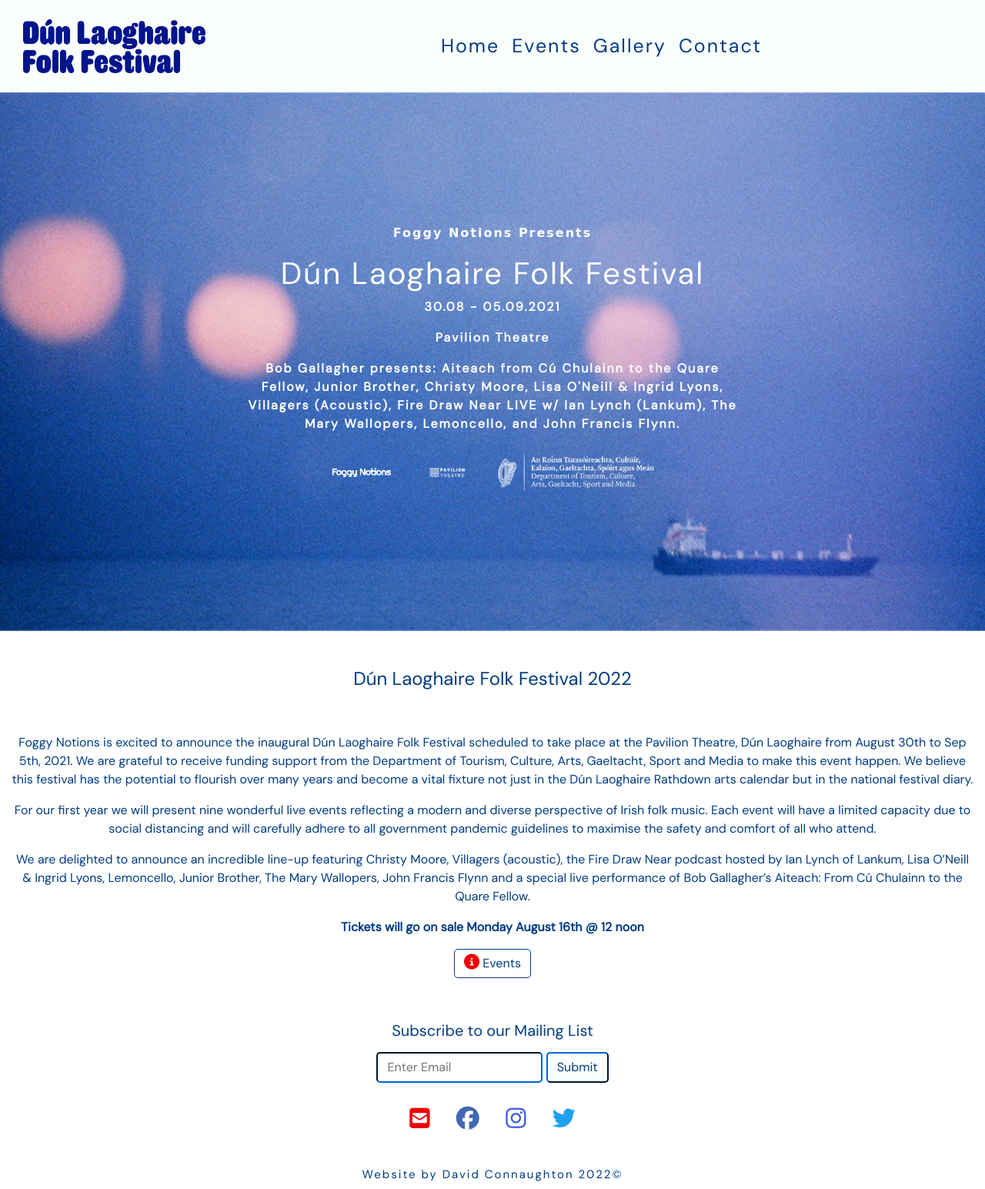
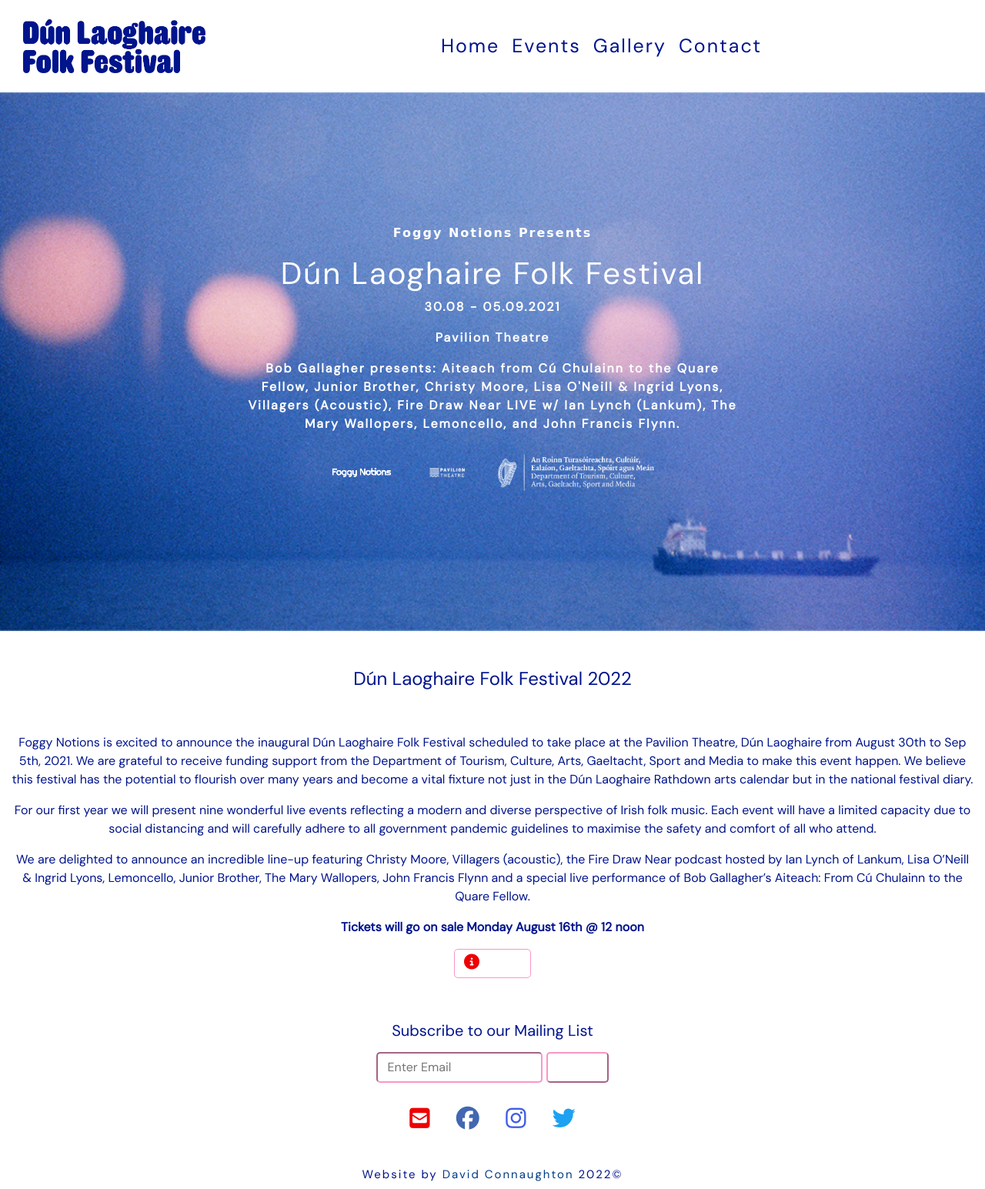
Before and after one commit to david-connaughton/dlrfolk, a Django app: page / in a window 1280 px wide. Shown: the whole page at 77% size. Run offline with Django 3.2, Linux system fonts and the light colour scheme; some libraries are stand-ins or nearby versions.

Commit message:
updated base.css

```diff
--- a/static/css/base.css
+++ b/static/css/base.css
@@ -19,7 +19,7 @@ p {
 body {
     font-family: 'DM Sans',
         sans-serif;
-    color: #003C82;
+    color: #00148c;
     background-color: #ffffff;
 }
 
@@ -54,7 +54,7 @@ body {
 /*-----------------------Navbar*/
 
 .navbar {
-    background-color: #FBFFFC;
+    background-color: #ffffff;
     font-size: 16px;
     letter-spacing: 2px;
     font-family: 'DM Sans',
@@ -76,19 +76,19 @@ body {
 
 .navbar-nav :link,
 .navbar-nav :visited {
-    color: #003C82 !important;
+    color: #00148c !important;
     font-size: 25px;
     justify-content: center;
 }
 
 .navbar-nav :hover,
 .navbar-nav :active {
-    color: #DCC8C8 !important;
+    color: #fa96c8 !important;
 }
 
 a .concerts-link :hover,
 a .concerts-link :active {
-    color: #DCC8C8 !important;
+    color: #fa96c8 !important;
     text-decoration: none;
 }
 
@@ -105,13 +105,13 @@ div.dropdown-menu.show {
 
 .navbar-nav :link,
 .navbar-nav :visited {
-    color: #003C82 !important;
+    color: #00148c !important;
     background-color: transparent;
 }
 
 .navbar-nav :hover,
 .navbar-nav :active {
-    color: #D29164 !important;
+    color: #fa96c8 !important;
 }
 
 /*-----------------------Back to Top Button*/
@@ -186,9 +186,9 @@ a:hover {
 }
 
 .page-button {
-    color: #003C82;
+    color: #ffffff;
     border-radius: 5px !important;
-    border-color: #003C82;
+    border-color: #fa96c8;
     padding: 6px 12px;
     margin: 0px 0px 8px;
     font-family: 'DM Sans',
@@ -197,7 +197,7 @@ a:hover {
 }
 
 #site-button {
-    background-color: #FBFFFC;
+    background-color: #ffffff;
 }
 
 .post-image {
@@ -207,7 +207,7 @@ a:hover {
 }
 
 .dark-border {
-    border-bottom: solid 2px #003C82;
+    border-bottom: solid 2px #00148c;
 }
 
 .fas,
@@ -236,7 +236,7 @@ a:hover {
 }
 
 .website {
-    color: #2E8B57;
+    color: #ffb428;
 }
 
 #message {
@@ -254,13 +254,13 @@ input {
 /*-----------------------Concerts App*/
 
 .concerts-button {
-    color: #FBFFFC;
+    color: #ffffff;
     text-decoration: none;
     border-style: dotted;
 }
 
 .concerts-button :hover {
-    color: #ED0000 !important;
+    color: #fa96c8 !important;
 }
 
 .card {
@@ -297,7 +297,7 @@ input {
 }
 
 #concerts {
-    color: #003C82 !important;
+    color: #00148c !important;
 }
 
 #concert-image {
@@ -306,7 +306,7 @@ input {
 }
 
 hr {
-    border: 1px solid #D29164;
+    border: 1px solid #ffb428;
 }
 
 .back-icon {
```
